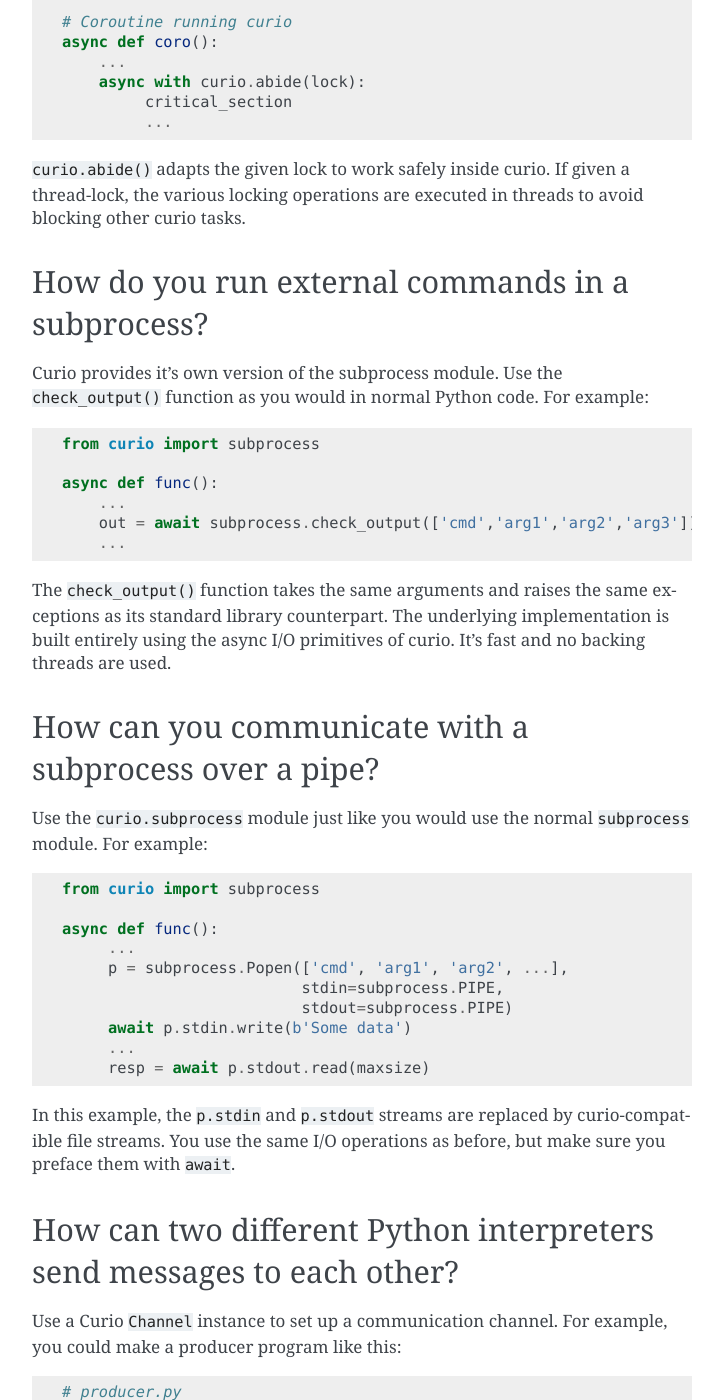
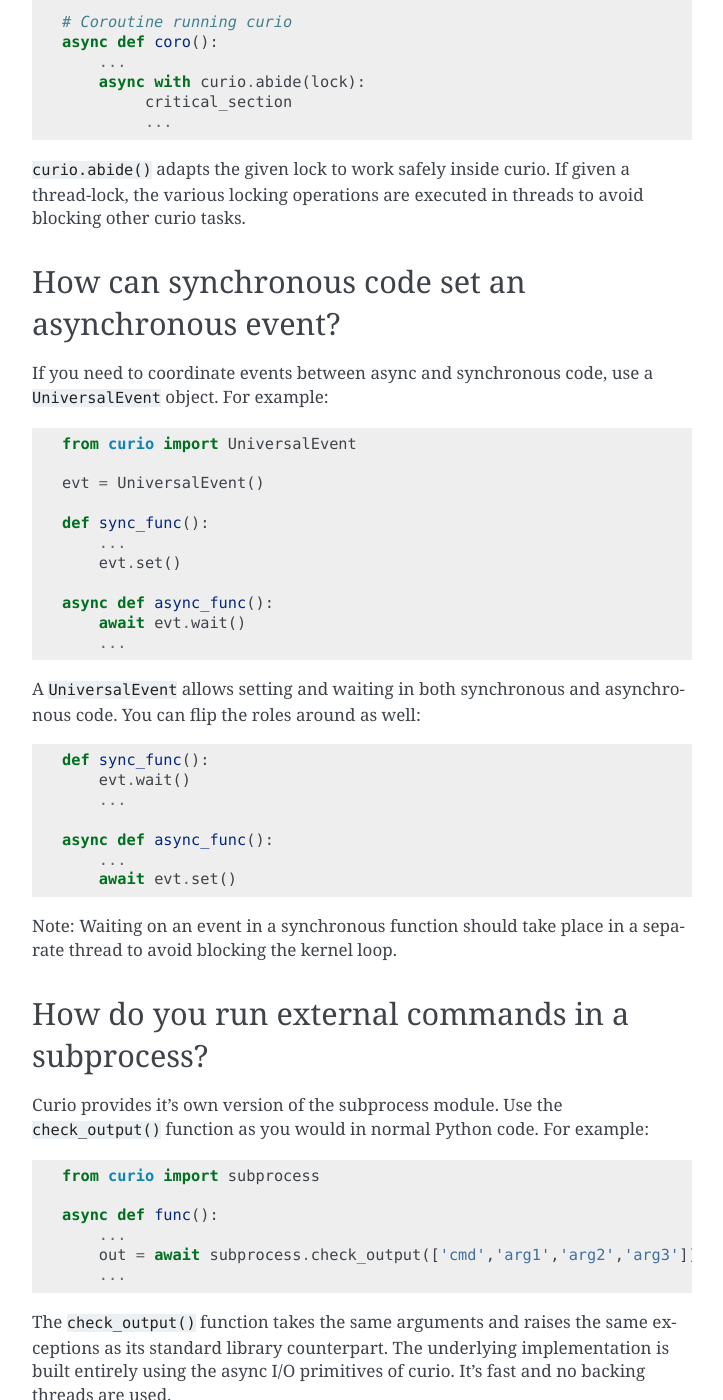
Before and after one commit to dabeaz/curio, a Sphinx documentation site: the page built from docs/howto.rst, in a window 1280 px wide and 1400 px high, scrolled down 7707 px. Shown: the whole window, without its empty margins (388-1111 px from the left). Built offline with Sphinx 7.4.7, drawn with Linux system fonts in a browser that asks for light colours; pages that are not in the unit, such as notebooks, are missing from menus; some of the changed text lies outside the part shown.

Commit message:
Added howto for waiting on an event

```diff
--- a/docs/howto.rst
+++ b/docs/howto.rst
@@ -368,6 +368,38 @@ example::
 curio.  If given a thread-lock, the various locking operations
 are executed in threads to avoid blocking other curio tasks.
 
+How can synchronous code set an asynchronous event?
+---------------------------------------------------
+
+If you need to coordinate events between async and synchronous code, use
+a ``UniversalEvent`` object.  For example::
+
+    from curio import UniversalEvent
+
+    evt = UniversalEvent()
+
+    def sync_func():
+        ...
+        evt.set()
+
+    async def async_func():
+        await evt.wait()
+        ...
+
+A ``UniversalEvent`` allows setting and waiting in both synchronous and asynchronous
+code.  You can flip the roles around as well::
+
+    def sync_func():
+        evt.wait()
+        ...
+
+    async def async_func():
+        ...
+        await evt.set()
+
+Note: Waiting on an event in a synchronous function should take place in a separate
+thread to avoid blocking the kernel loop.
+
 How do you run external commands in a subprocess?
 -------------------------------------------------
 
```
